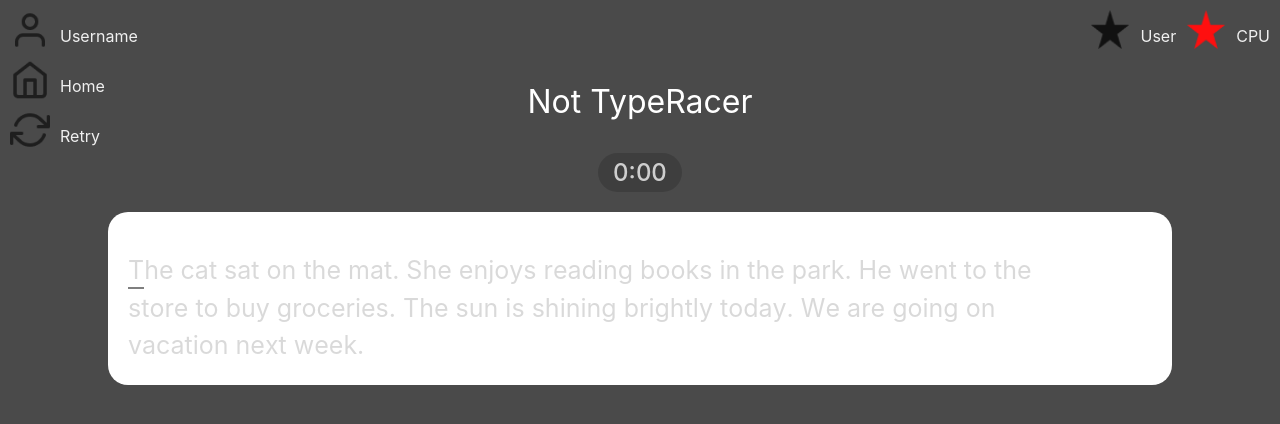
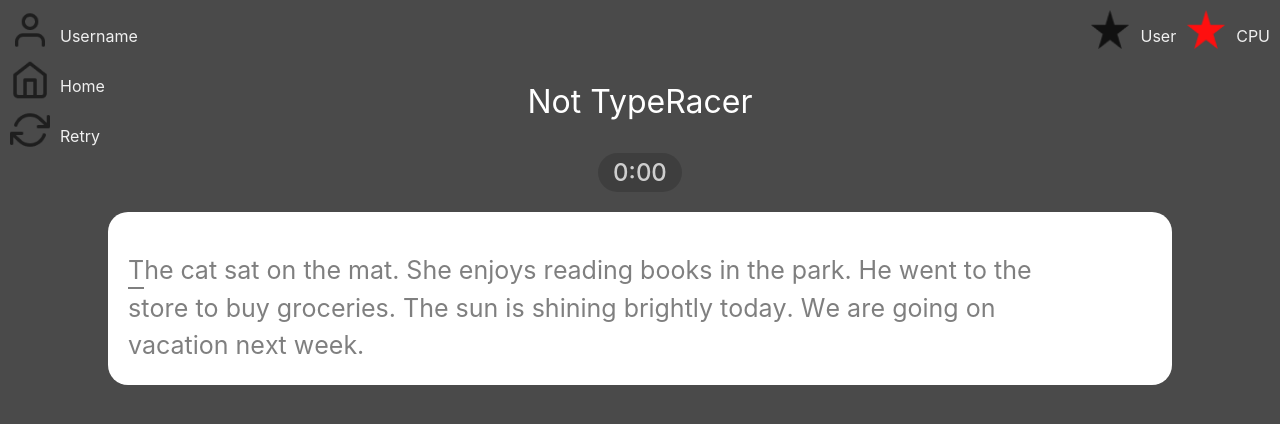
Before and after one commit to DarrenPorciello/type-racer-rework, a React (Create React App) app: page /game in a window 1280 px wide. Shown: the top 424 px of the page. Built offline with nearby package versions, Linux system fonts and the light colour scheme.

Commit message:
Adjusted in-game text colour

```diff
--- a/src/App.css
+++ b/src/App.css
@@ -590,3 +590,12 @@
 .back-btn-top:hover {
   color: #b71c1c;
 }
+
+/* Add specific styling for game placeholder letters */
+.game-placeholder-text .placeholderLetter.untyped {
+  color: rgba(0, 0, 0, 0.35);
+}
+
+.game-input-container.focused .placeholderLetter.untyped {
+  color: rgba(0, 0, 0, 0.5);
+}
```
